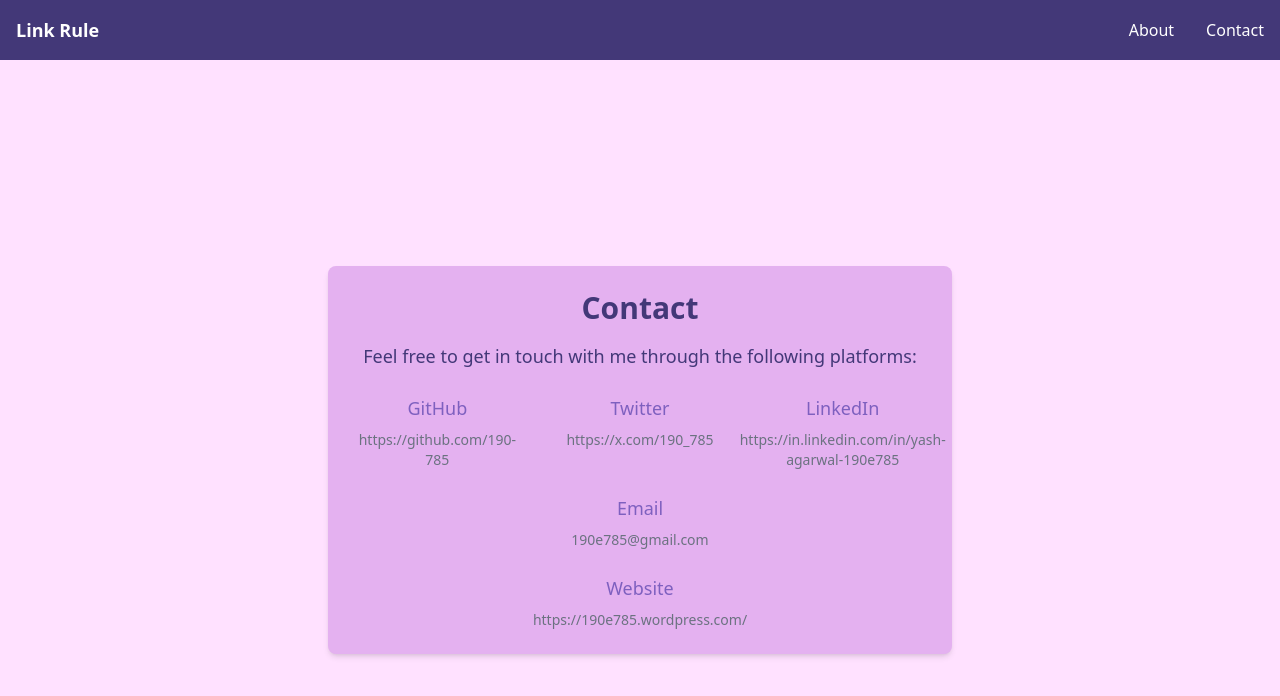
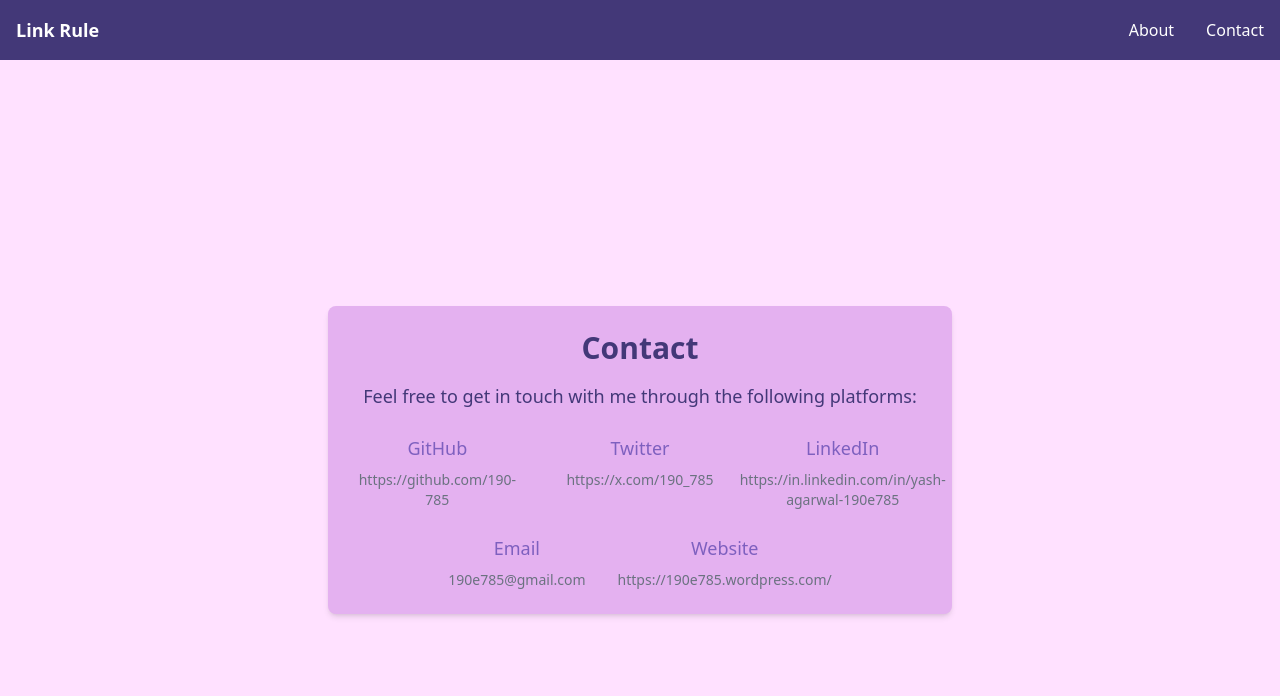
Before and after one commit to 190-785/First_Link, a React (Vite) app: page /contact in a window 1280 px wide. Shown: the top 696 px of the page. Built offline with nearby package versions, Linux system fonts and the light colour scheme.

Commit message:
Update ContactPage.jsx

```diff
--- a/src/pages/ContactPage.jsx
+++ b/src/pages/ContactPage.jsx
@@ -57,8 +57,8 @@ const ContactPage = () => {
           </div>
         </div>
 
-        {/* Bottom Row (Email & Website centered on larger screens) */}
-        <div className="mt-6 grid grid-cols-1 sm:grid-cols-1 gap-6 justify-center">
+        {/* Bottom Row (Email & Website aligned in a single row) */}
+        <div className="mt-6 flex justify-center space-x-8">
           {/* Email */}
           <div className="flex flex-col items-center">
             <a
```
